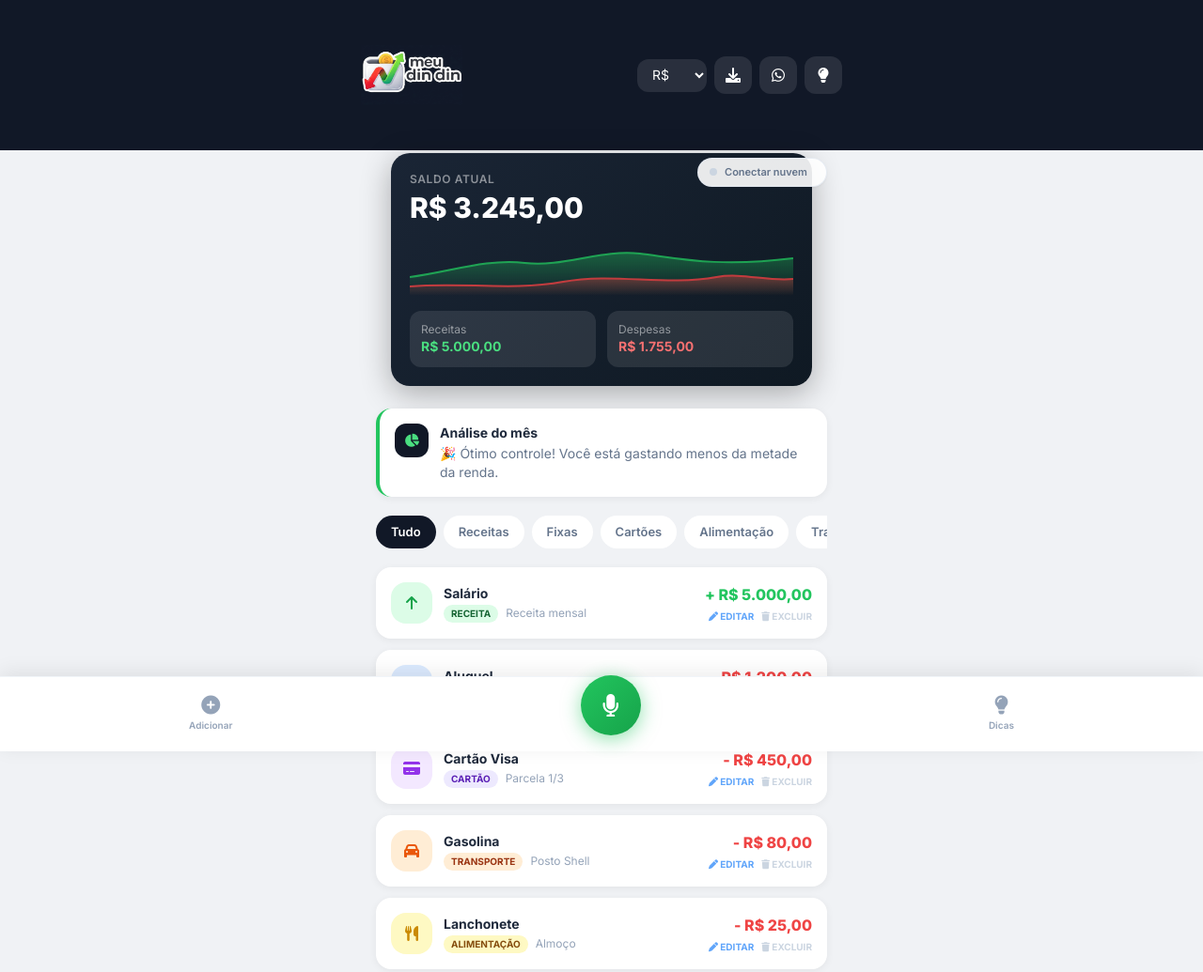
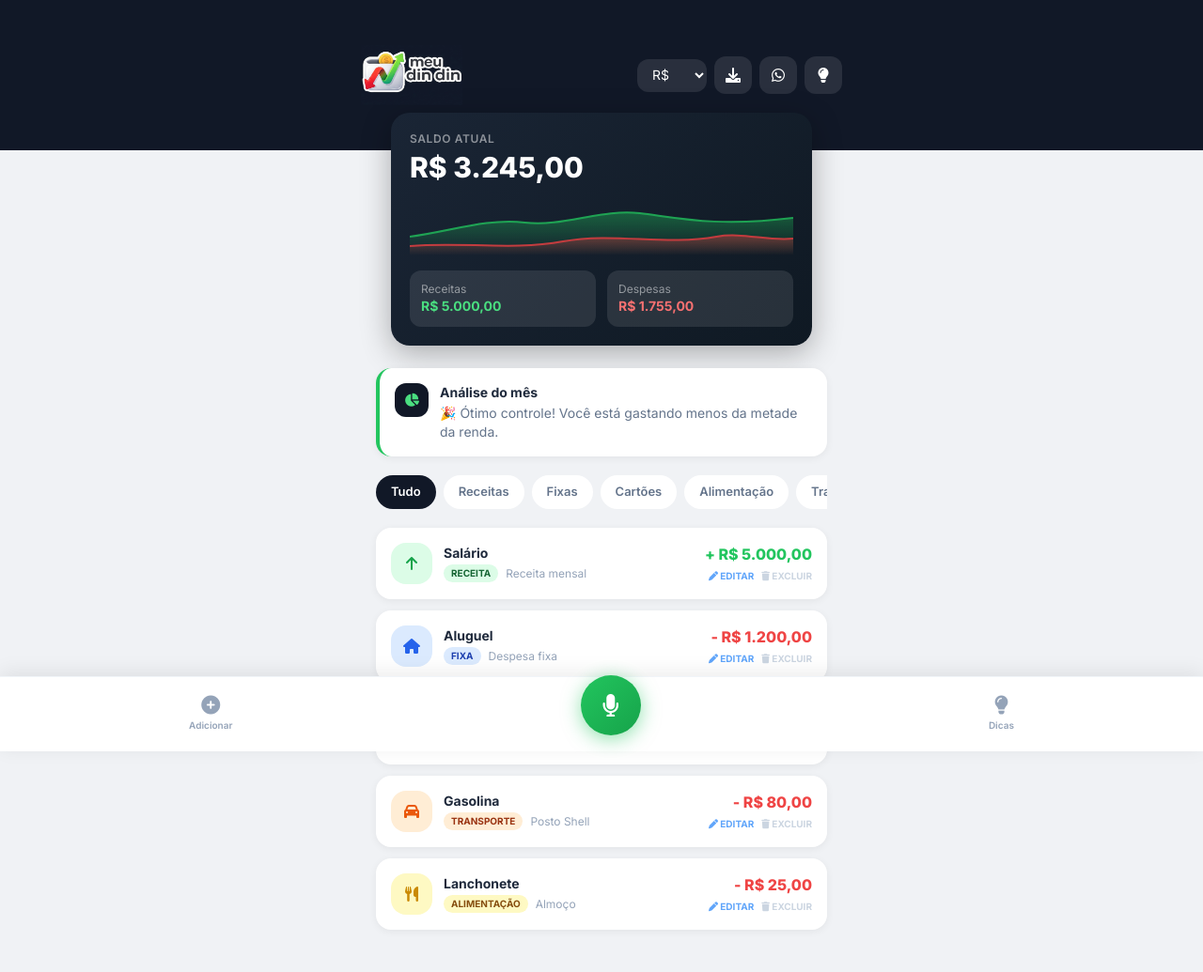
Before and after one commit to Maralmhz/meu-dindin, a website: page index.html in a window 1280 px wide. Shown: the whole page at 94% size. Drawn offline with nearby package versions, Linux system fonts and the light colour scheme.

Commit message:
Remove cloud sync banner above balance

```diff
--- a/index.html
+++ b/index.html
@@ -91,13 +91,11 @@
     </div>
 </header>
 
-<div class="max-w-lg mx-auto px-4 pt-2 pb-1 flex justify-end">
-  <div class="inline-flex items-center gap-2 rounded-full bg-white/90 border border-slate-200/80 px-3 py-1.5 shadow-sm">
-    <span id="cloud-sync-dot" class="w-2 h-2 rounded-full bg-slate-300"></span>
-    <span id="cloud-sync-status" class="text-[11px] font-semibold text-slate-500">Conectar nuvem</span>
-    <div id="google-signin" class="flex-shrink-0"></div>
-    <button id="google-signout" onclick="signOutGoogle()" class="hidden text-[11px] font-semibold text-slate-400 hover:text-slate-700 pl-1 border-l border-slate-200">Sair</button>
-  </div>
+<div class="hidden" aria-hidden="true">
+  <span id="cloud-sync-dot"></span>
+  <span id="cloud-sync-status">Conectar nuvem</span>
+  <div id="google-signin"></div>
+  <button id="google-signout" onclick="signOutGoogle()">Sair</button>
 </div>
 
 <div class="max-w-lg mx-auto px-4">
```
